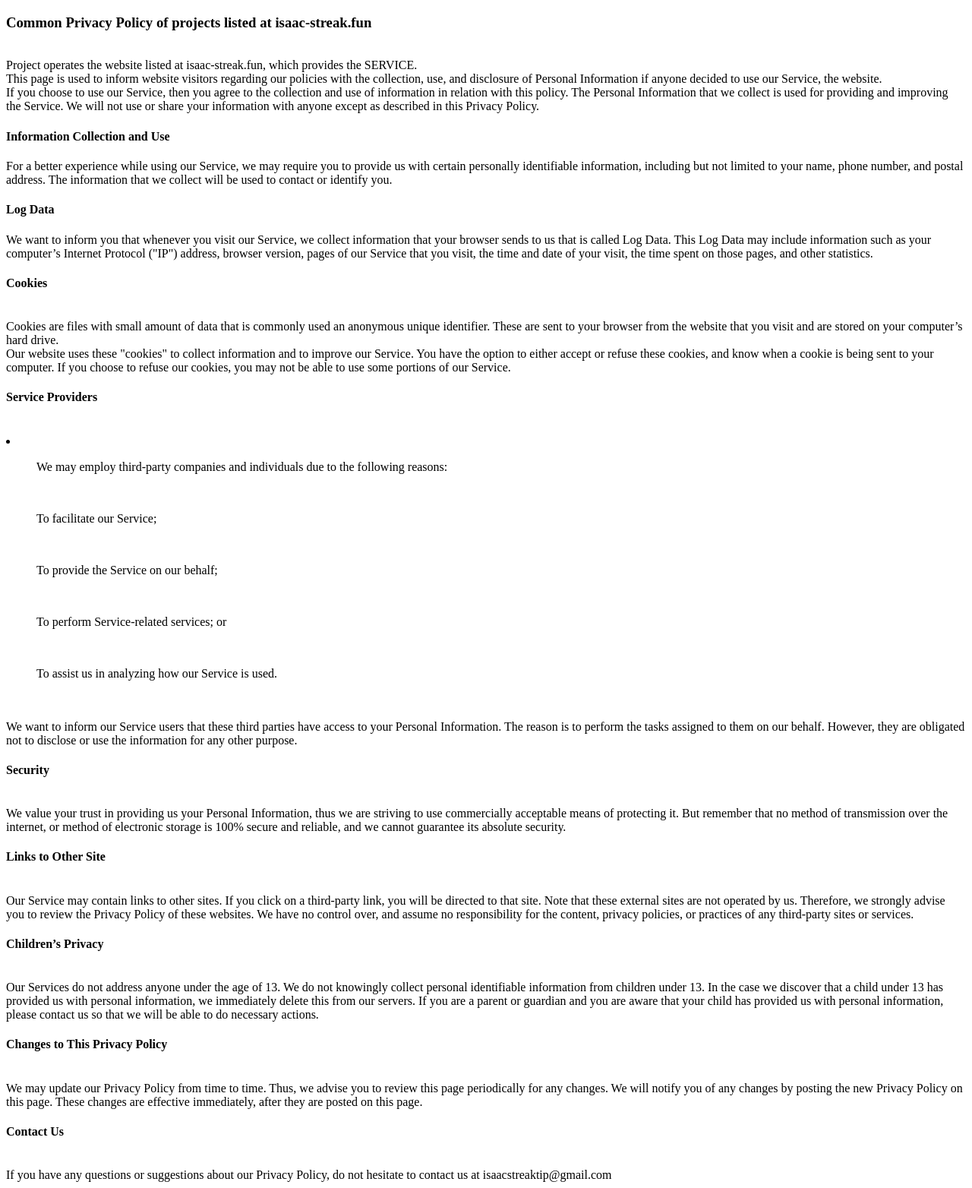
After one commit to qztr/issacstreak, a Flask app: page /policy in a window 1280 px wide. The commit adds this page. Shown: the whole page at 76% size. Run offline with Flask 2, Linux system fonts and the light colour scheme.

Commit message:
* + terms of use & privacy policy

```diff
--- a/isaac/render_pages.py
+++ b/isaac/render_pages.py
@@ -59,3 +59,15 @@ def admin_edit():
             flash("access denied")
 
     return (redirect(url_for("admin_panel")))
+
+@app.route('/terms', methods = ['GET'])
+def terms():
+    return render_template('terms/terms.html')
+
+@app.route('/policy', methods = ['GET'])
+def policy():
+    return render_template('terms/policy.html')
+
+@app.route('/bot_policy', methods = ['GET'])
+def bot_policy():
+    return render_template('terms/bot_policy.html')
--- /dev/null
+++ b/isaac/templates/terms/policy.html
@@ -0,0 +1,85 @@
+<!DOCTYPE html>
+<html lang="en">
+
+<head>
+  <meta charset="UTF-8">
+  <meta http-equiv="X-UA-Compatible" content="IE=edge">
+  <meta name="viewport" content="width=device-width, initial-scale=1.0">
+  <title>Privacy Policy</title>
+</head>
+
+<body>
+  <h3> Common Privacy Policy of projects listed at isaac-streak.fun </h3> <br>
+
+  Project operates the website listed at isaac-streak.fun, which provides the SERVICE. <br>
+
+  This page is used to inform website visitors regarding our policies with the collection, use, and disclosure of
+  Personal Information if anyone decided to use our Service, the website. <br>
+
+  If you choose to use our Service, then you agree to the collection and use of information in relation with this
+  policy. The Personal Information that we collect is used for providing and improving the Service. We will not use or
+  share your information with anyone except as described in this Privacy Policy.<br>
+
+
+  <h4> Information Collection and Use</h4>
+
+  For a better experience while using our Service, we may require you to provide us with certain personally identifiable
+  information, including but not limited to your name, phone number, and postal address. The information that we collect
+  will be used to contact or identify you.<br>
+  <h4>Log Data</h4>
+
+  We want to inform you that whenever you visit our Service, we collect information that your browser sends to us that
+  is called Log Data. This Log Data may include information such as your computer’s Internet Protocol ("IP") address,
+  browser version, pages of our Service that you visit, the time and date of your visit, the time spent on those pages,
+  and other statistics. <br>
+  <h4>Cookies</h4> <br>
+
+  Cookies are files with small amount of data that is commonly used an anonymous unique identifier. These are sent to
+  your browser from the website that you visit and are stored on your computer’s hard drive. <br>
+
+  Our website uses these "cookies" to collect information and to improve our Service. You have the option to either
+  accept or refuse these cookies, and know when a cookie is being sent to your computer. If you choose to refuse our
+  cookies, you may not be able to use some portions of our Service. <br>
+  <h4>Service Providers</h4> <br>
+
+  <li>
+    <ul> We may employ third-party companies and individuals due to the following reasons: </ul> <br>
+    <ul> To facilitate our Service; </ul> <br>
+    <ul>To provide the Service on our behalf; </ul> <br>
+    <ul>To perform Service-related services; or</ul> <br>
+    <ul>To assist us in analyzing how our Service is used.</ul> <br>
+
+    <br>
+    We want to inform our Service users that these third parties have access to your Personal Information. The reason is
+    to perform the tasks assigned to them on our behalf. However, they are obligated not to disclose or use the
+    information for any other purpose. <br>
+  </li>
+  <h4>Security</h4> <br>
+
+  We value your trust in providing us your Personal Information, thus we are striving to use commercially acceptable
+  means of protecting it. But remember that no method of transmission over the internet, or method of electronic storage
+  is 100% secure and reliable, and we cannot guarantee its absolute security.
+  <h4>Links to Other Site</h4> <br>
+
+  Our Service may contain links to other sites. If you click on a third-party link, you will be directed to that site.
+  Note that these external sites are not operated by us. Therefore, we strongly advise you to review the Privacy Policy
+  of these websites. We have no control over, and assume no responsibility for the content, privacy policies, or
+  practices of any third-party sites or services.
+  <h4>Children’s Privacy </h4> <br>
+
+  Our Services do not address anyone under the age of 13. We do not knowingly collect personal identifiable information
+  from children under 13. In the case we discover that a child under 13 has provided us with personal information, we
+  immediately delete this from our servers. If you are a parent or guardian and you are aware that your child has
+  provided us with personal information, please contact us so that we will be able to do necessary actions.
+  <h4>Changes to This Privacy Policy </h4> <br>
+
+  We may update our Privacy Policy from time to time. Thus, we advise you to review this page periodically for any
+  changes. We will notify you of any changes by posting the new Privacy Policy on this page. These changes are effective
+  immediately, after they are posted on this page.
+  <h4>Contact Us</h4> <br>
+
+  If you have any questions or suggestions about our Privacy Policy, do not hesitate to contact us at
+  isaacstreaktip@gmail.com <br>
+</body>
+
+</html>
```
Also changed, not shown: isaac/templates/bot_page.html (+7 -1 lines), isaac/templates/terms/bot_policy.html (added, +30 -0 lines), isaac/templates/terms/terms.html (added, +72 -0 lines).
